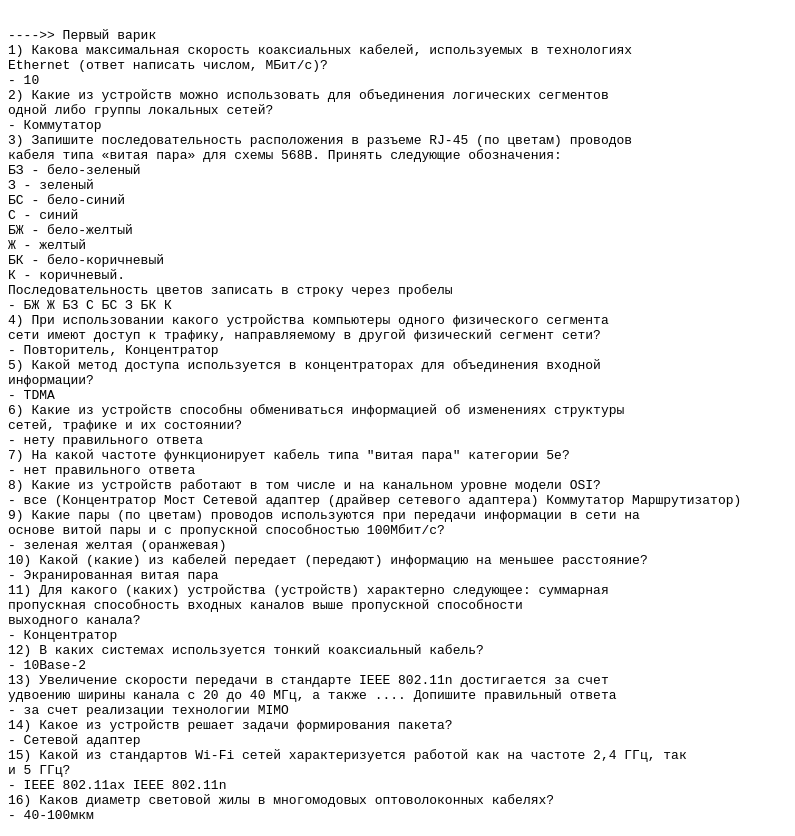
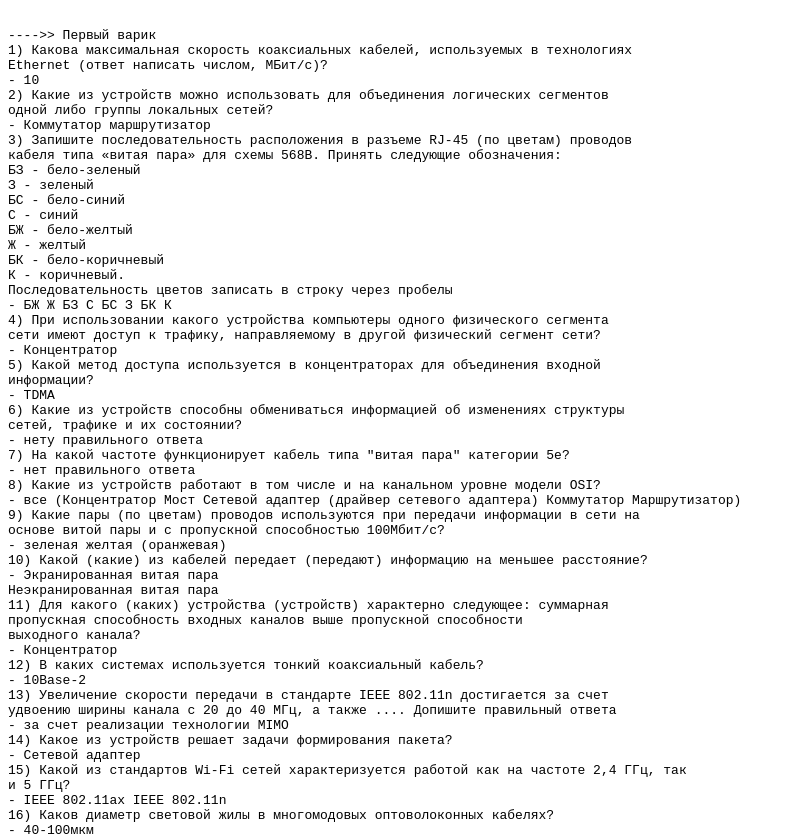
Before and after one commit to Ladya2003/ks4, a plain HTML site: page index.html in a window 1280 px wide. Shown: the top 836 px of the page, without its empty margins (0-795 px from the left). Drawn offline with Linux system fonts and the light colour scheme.

Commit message:
Update index.html

```diff
--- a/index.html
+++ b/index.html
@@ -15,7 +15,7 @@
 - 10
 2) Какие из устройств можно использовать для объединения логических сегментов
 одной либо группы локальных сетей?
-- Коммутатор
+- Коммутатор маршрутизатор
 3) Запишите последовательность расположения в разъеме RJ-45 (по цветам) проводов
 кабеля типа «витая пара» для схемы 568B. Принять следующие обозначения:
 БЗ - бело-зеленый
@@ -30,7 +30,7 @@
 - БЖ Ж БЗ С БС З БК К
 4) При использовании какого устройства компьютеры одного физического сегмента
 сети имеют доступ к трафику, направляемому в другой физический сегмент сети?
-- Повторитель, Концентратор
+- Концентратор
 5) Какой метод доступа используется в концентраторах для объединения входной
 информации?
 - TDMA
@@ -46,6 +46,7 @@
 - зеленая желтая (оранжевая)
 10) Какой (какие) из кабелей передает (передают) информацию на меньшее расстояние?
 - Экранированная витая пара
+Неэкранированная витая пара
 11) Для какого (каких) устройства (устройств) характерно следующее: суммарная
 пропускная способность входных каналов выше пропускной способности
 выходного канала?
@@ -72,6 +73,7 @@
 2) Каким (какими) устройством (устройствами) можно соединять различные
 информационные сети?
 - Шлюз
+маршрутизатор
 3) Какой метод доступа используется в концентраторах для объединения
 входной информации?
 - TDMA
@@ -94,6 +96,7 @@
 8) Какое из устройств передает информацию последовательно?
 - Сетевой адаптер
 Повторитель
+шлюз (компьютер с соответствующим сетевым программным обеспечением)
 9) Какой из стандартов предусматривает шифрование передаваемых
 данных в Wi-Fi сетях?
 - 802.11i
```
